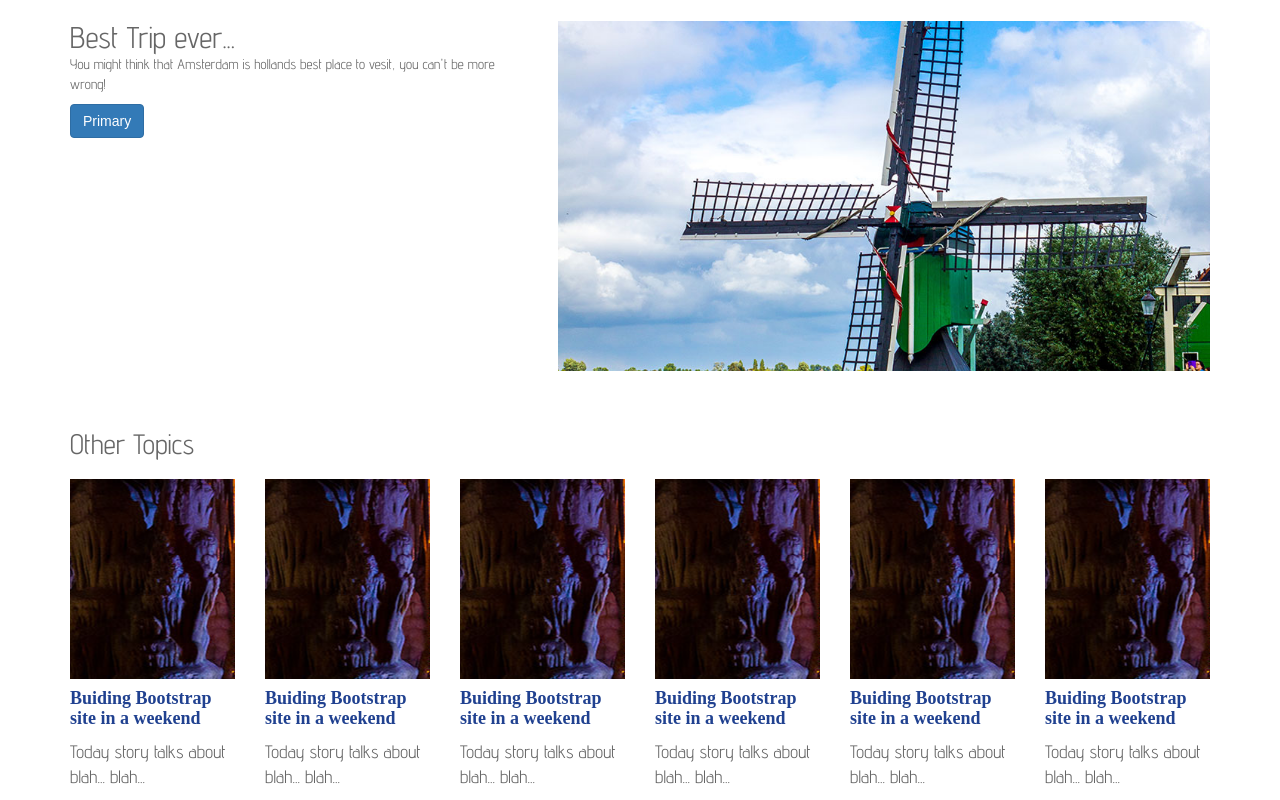
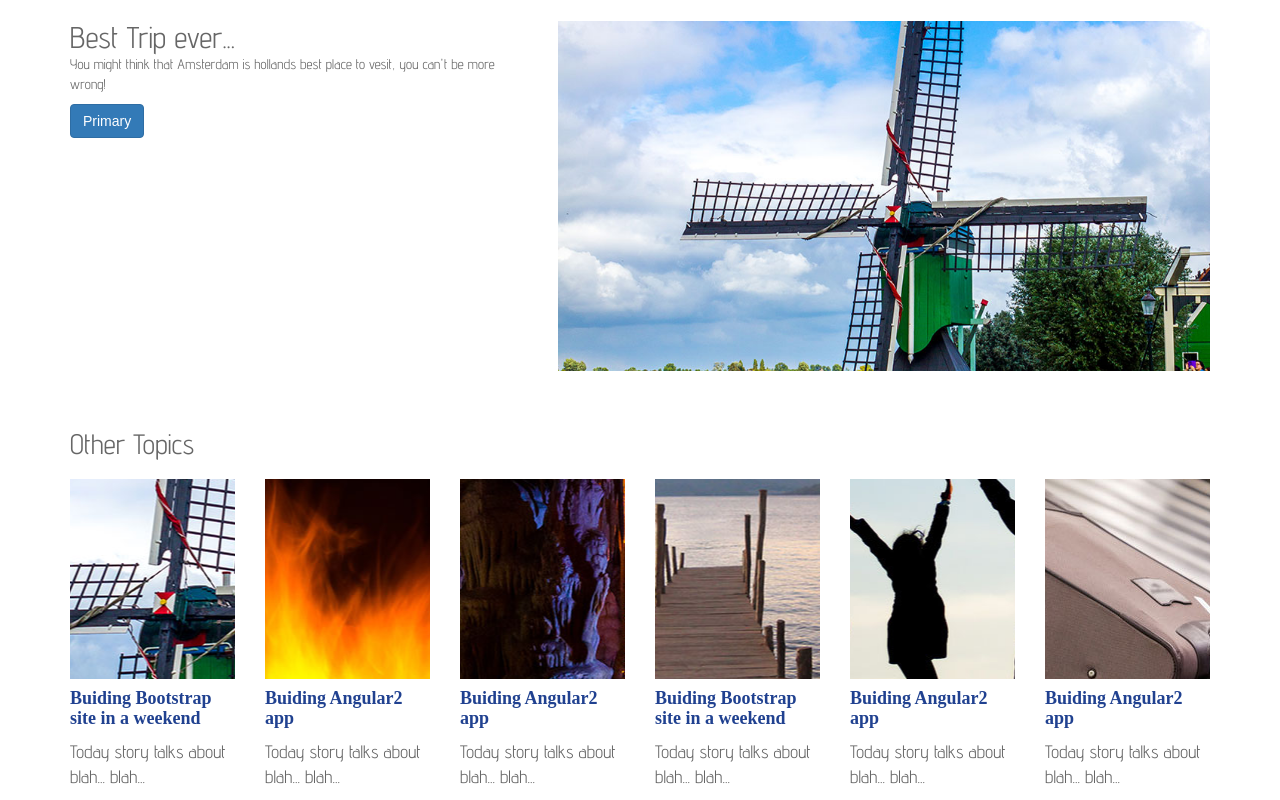
Before and after one commit to ibaraness/Angular2-bootstrap-App, an Angular app: page / in a window 1280 px wide. Shown: the part 1144-1944 px from the top of the page. Built offline with nearby package versions, Linux system fonts and the light colour scheme; a web font is replaced by a local one.

Commit message:
Added 'other stories' fake data to homepage

```diff
--- a/src/app/data/fake-data.ts
+++ b/src/app/data/fake-data.ts
@@ -2,7 +2,7 @@ import { IStoryTeaser } from "app/shared/story/story.component";
 import { IProduct } from "app/shared/product/product.component";
 
 /**
- * A list of story teasers model objects
+ * A list of story model objects
  */
 export const STORIES: IStoryTeaser[] = [
     {
@@ -66,3 +66,45 @@ export const PRODUCTS: IProduct[] = [
       reviews:12
     }
   ];
+
+/**
+ * Another list of story model objects, we will use it on our 'other topics' section
+ */
+export const OTHER_STORIES: IStoryTeaser[] = [
+    {
+      id:1,
+      title:'Buiding Bootstrap site in a weekend',
+      content:'Today story talks about blah... blah...',
+      imageURL:'/assets/images/img1.jpg'
+    },
+    {
+      id:2,
+      title:'Buiding Angular2 app',
+      content:'Today story talks about blah... blah...',
+      imageURL:'/assets/images/img2.jpg'
+    },
+    {
+      id:3,
+      title:'Buiding Angular2 app',
+      content:'Today story talks about blah... blah...',
+      imageURL:'/assets/images/img3.jpg'
+    },
+    {
+      id:4,
+      title:'Buiding Bootstrap site in a weekend',
+      content:'Today story talks about blah... blah...',
+      imageURL:'/assets/images/img4.jpg'
+    },
+    {
+      id:5,
+      title:'Buiding Angular2 app',
+      content:'Today story talks about blah... blah...',
+      imageURL:'/assets/images/img5.jpg'
+    },
+    {
+      id:6,
+      title:'Buiding Angular2 app',
+      content:'Today story talks about blah... blah...',
+      imageURL:'/assets/images/img6.jpg'
+    }
+  ];
--- a/src/app/pages/homepage/homepage.component.html
+++ b/src/app/pages/homepage/homepage.component.html
@@ -7,7 +7,8 @@
     </div>
   </div>
   <div class="row">
-    <div class="col-sm-4" *ngFor="let story of stories">
+    <div *ngFor="let story of stories" class="col-sm-4">
+      <!--[ Inject each story from our list to the story component ]-->
       <app-story [story]="story"></app-story>
     </div>
   </div>
@@ -23,10 +24,10 @@
   </div>
   <div class="row">
     <div class="col-sm-12">
-      <!--TODO: Add ngFor for the products -->
       <div class="row">
         <div *ngFor="let product of products" class="col-sm-3">
-          <app-product  [product]="product"></app-product>
+          <!--[ Inject each product from our list to the product component ]-->
+          <app-product [product]="product"></app-product>
         </div>
       </div>
     </div>
@@ -43,7 +44,7 @@
 
   <div class="row rowSpacer"></div>
 
-  <!--[NEW TOPICS START]-->
+  <!--[OTHER TOPICS START]-->
   <div class="row">
     <div class="col-sm-12">
       <h1>Other Topics</h1>
@@ -51,16 +52,13 @@
   </div>
   <div class="row">
     <div class="col-sm-12">
-      <!--TODO: Add ngFor for the products -->
       <div class="row">
-        <div class="col-sm-2"><app-story></app-story></div>
-        <div class="col-sm-2"><app-story></app-story></div>
-        <div class="col-sm-2"><app-story></app-story></div>
-        <div class="col-sm-2"><app-story></app-story></div>
-        <div class="col-sm-2"><app-story></app-story></div>
-        <div class="col-sm-2"><app-story></app-story></div>
+        <div *ngFor="let otherStory of otherStories" class="col-sm-2">
+          <!--[ Inject each story from our list to the story component ]-->
+          <app-story [story]="otherStory"></app-story>
+        </div>
       </div>
     </div>
   </div>
-  <!--[NEW TOPICS START]-->
+  <!--[OTHER TOPICS END]-->
 </div>
--- a/src/app/pages/homepage/homepage.component.ts
+++ b/src/app/pages/homepage/homepage.component.ts
@@ -1,7 +1,7 @@
 import { Component, OnInit } from '@angular/core';
 import { IStoryTeaser } from "app/shared/story/story.component";
 import { IProduct } from "app/shared/product/product.component";
-import { STORIES, PRODUCTS } from "app/data/fake-data";
+import { STORIES, PRODUCTS, OTHER_STORIES } from "app/data/fake-data";
 
 @Component({
   selector: 'app-homepage',
@@ -9,9 +9,12 @@ import { STORIES, PRODUCTS } from "app/data/fake-data";
   styleUrls: ['./homepage.component.scss']
 })
 export class HomepageComponent implements OnInit {
-
+  /**
+   * Add our fake-data stories list to our 'New Topics' section
+   */
   private stories: IStoryTeaser[] = STORIES;
   private products: IProduct[] = PRODUCTS;
+  private otherStories:IStoryTeaser[] = OTHER_STORIES;
 
   constructor() { }
 
```
